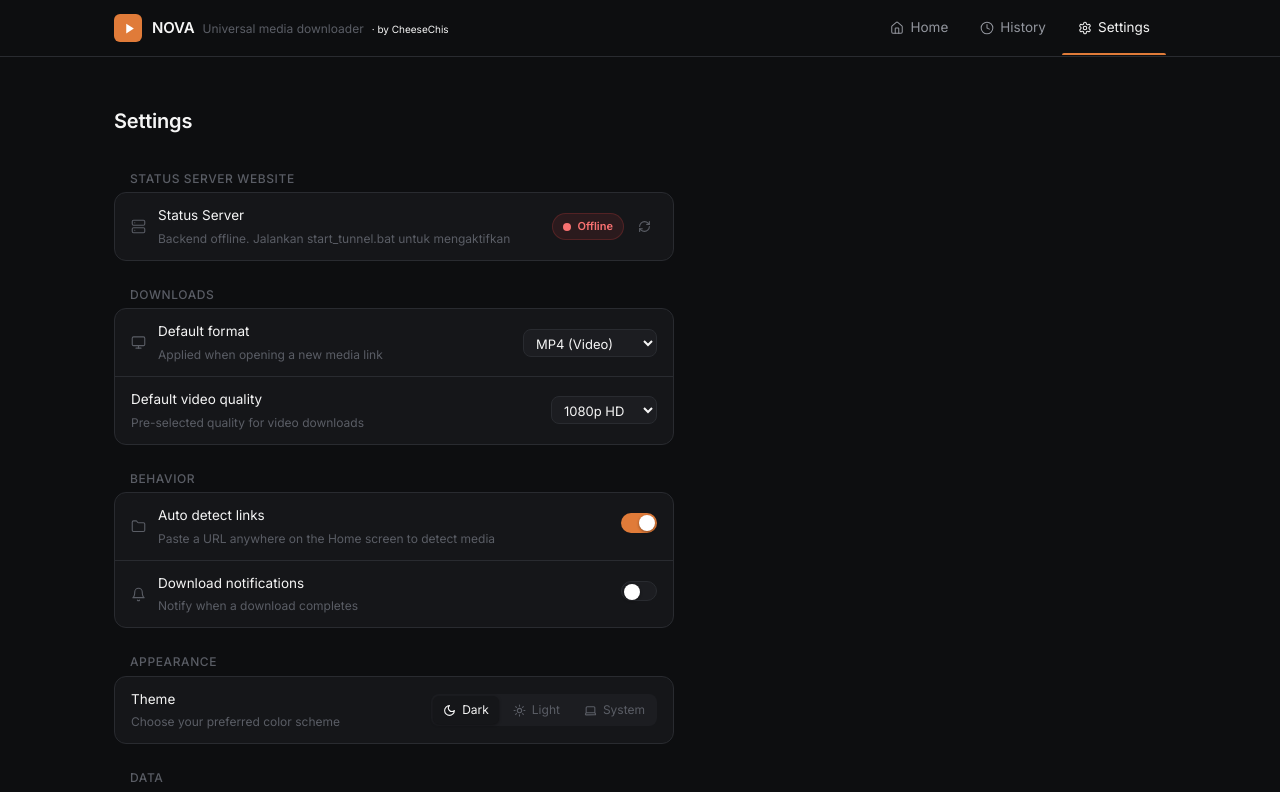
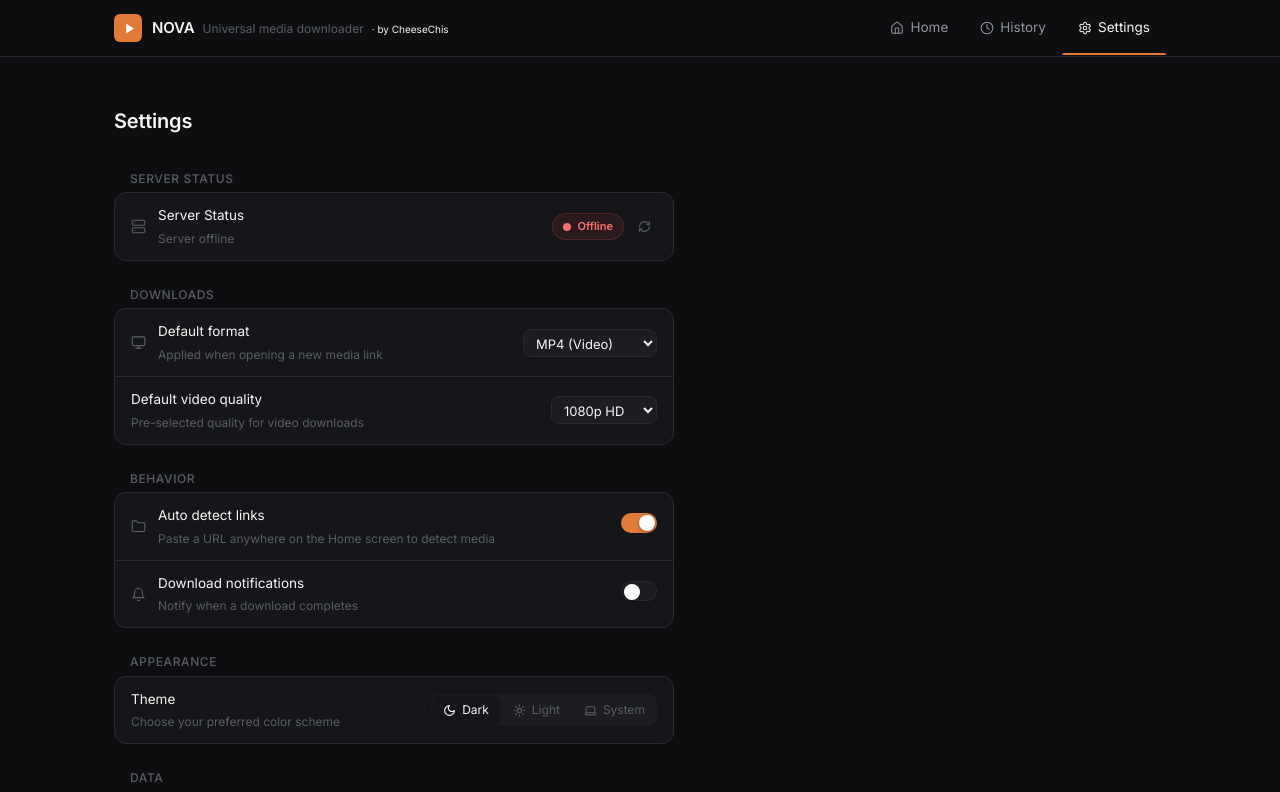
Before and after one commit to krisdiantoputra840-ai/nova-loader, a React (Vite) app: page /settings in a window 1280 px wide. Shown: the top 792 px of the page. Built offline with nearby package versions, Linux system fonts and the light colour scheme; no server answers.

Commit message:
feat: translate server status to english (Server online / Server offline)

```diff
--- a/src/pages/Settings.tsx
+++ b/src/pages/Settings.tsx
@@ -93,7 +93,6 @@
 export default function Settings({ settings, onUpdate, onClearHistory, onResetSettings }: SettingsProps) {
   const notifRef = useRef(false);
   const [serverStatus, setServerStatus] = useState<'idle' | 'checking' | 'connected' | 'disconnected'>('idle');
-  const [serverDetail, setServerDetail] = useState<string>('');
 
   const checkHealth = async () => {
     setServerStatus('checking');
@@ -102,16 +101,12 @@
         headers: { 'ngrok-skip-browser-warning': 'true' }
       });
       if (res.ok) {
-        const d = await res.json();
         setServerStatus('connected');
-        setServerDetail(d.ffmpeg ? 'FFmpeg ready' : 'Connected');
       } else {
         setServerStatus('disconnected');
-        setServerDetail(`HTTP ${res.status}`);
       }
     } catch {
       setServerStatus('disconnected');
-      setServerDetail('Unreachable');
     }
   };
 
@@ -148,17 +143,17 @@
 
         <div className="max-w-[560px] space-y-6">
 
-          {/* Status Server Website — directly above Downloads */}
-          <SettingSection title="Status Server Website">
+          {/* Server Status — directly above Downloads */}
+          <SettingSection title="Server Status">
             <SettingRow
               icon={<Server size={15} strokeWidth={1.75} />}
-              label="Status Server"
+              label="Server Status"
               description={
                 serverStatus === 'connected'
-                  ? `Backend online & siap digunakan (${serverDetail || 'FFmpeg ready'})`
+                  ? 'Server online'
                   : serverStatus === 'checking'
-                  ? 'Sedang memeriksa koneksi backend...'
-                  : 'Backend offline. Jalankan start_tunnel.bat untuk mengaktifkan'
+                  ? 'Checking server status...'
+                  : 'Server offline'
               }
               right={
                 <div className="flex items-center gap-2">
@@ -185,7 +180,7 @@
                   <button
                     onClick={checkHealth}
                     className="p-1.5 rounded-[6px] hover:bg-bg-elevated text-text-muted hover:text-text-primary transition-colors"
-                    title="Cek ulang status"
+                    title="Check server status"
                     aria-label="Refresh status"
                   >
                     <RefreshCw size={13} className={serverStatus === 'checking' ? 'animate-spin' : ''} />
```
